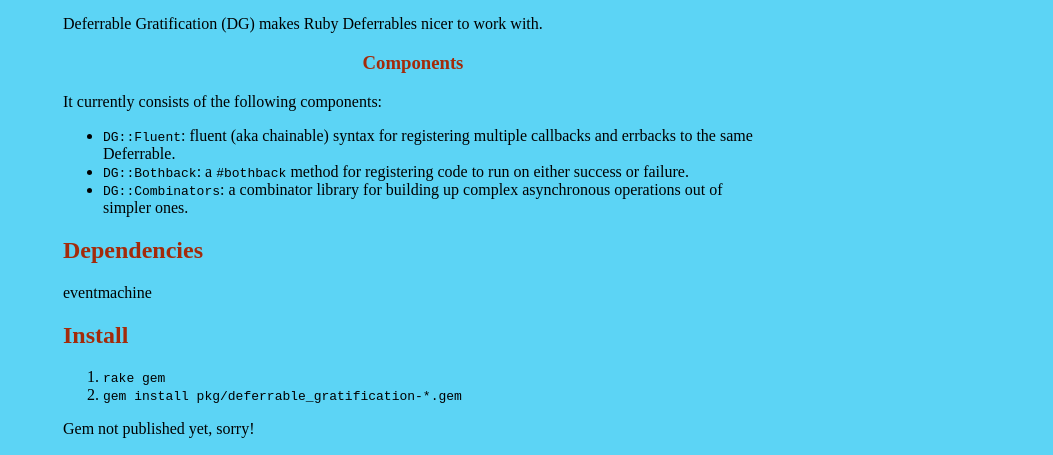
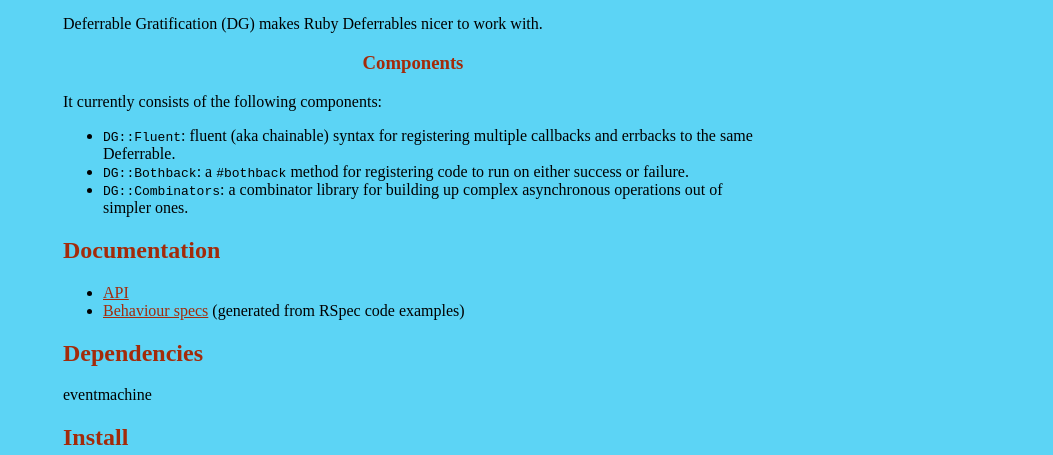
Before and after one commit to samstokes/deferrable_gratification, a plain HTML site: page index.html in a window 1280 px wide. Shown: the part 335-790 px from the top of the page, without its empty margins (227-1280 px from the left). Drawn offline with Linux system fonts and the light colour scheme.

Commit message:
Link to docs from index.html

```diff
--- a/index.html
+++ b/index.html
@@ -80,6 +80,15 @@
         </li>
       </ul>
 
+      <h2>Documentation</h2>
+      <ul>
+        <li><a href="doc/frames.html">API</a></li>
+        <li>
+          <a href="doc/spec/index.html">Behaviour specs</a>
+          (generated from RSpec code examples)
+        </li>
+      </ul>
+
       <h2>Dependencies</h2>
       <p>eventmachine</p>
       <h2>Install</h2>
```
